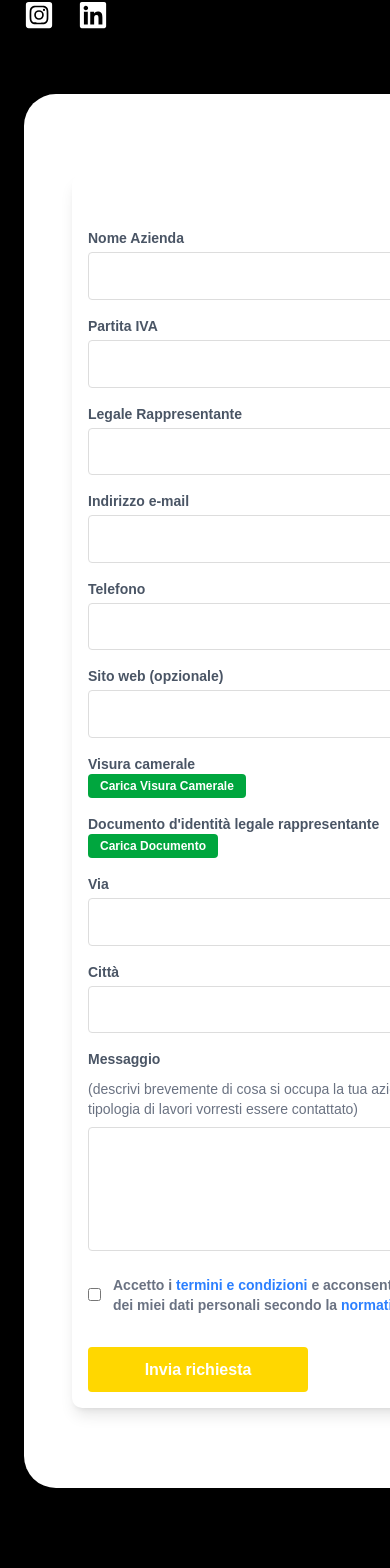
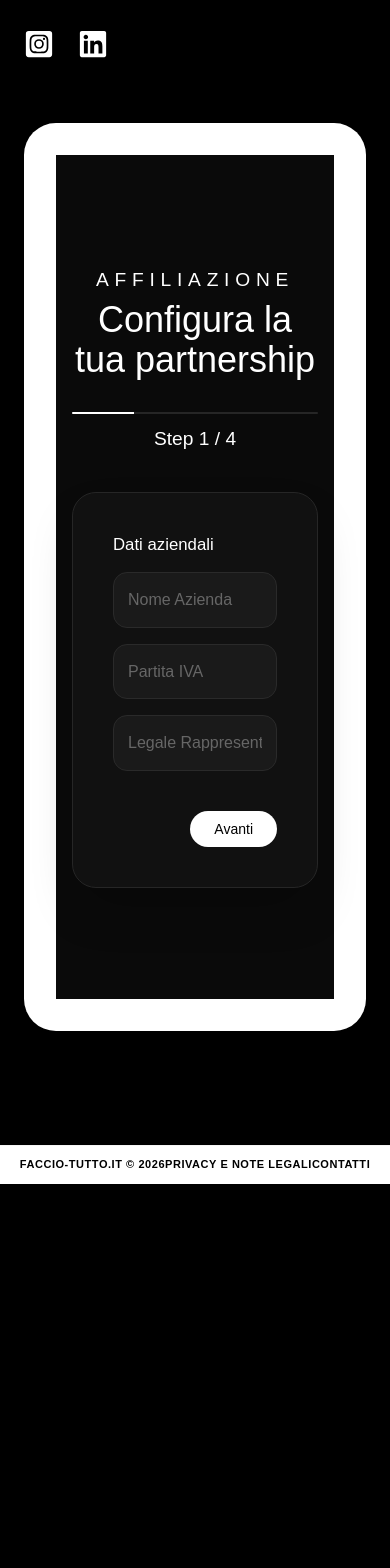
Before and after one commit to faccio-tutto/faccio-tutto, a Next.js app: page /affiliazione/azienda in a window 390 px wide. Shown: the part 3080-4648 px from the top of the page. After the commit the page ends 4264 px from the top, so only its background shows below. Built offline with nearby package versions, Linux system fonts and the light colour scheme.

Commit message:
Nuova pagina affiliazione azienda

```diff
--- a/app/affiliazione/azienda/ModuloContatti.js
+++ b/app/affiliazione/azienda/ModuloContatti.js
@@ -1,271 +1,491 @@
 "use client";
-import React, { useState, useRef } from 'react';
+
+import React, { useState } from "react";
 
 function ModuloContatti({ destinatarioEmail }) {
-  const [nome, setNome] = useState('');
-    const [cognome, setCognome] = useState('');
-  const [telefono, setTelefono] = useState('');
-  const [email, setEmail] = useState('');
-  const [via, setVia] = useState('');
- const [citta, setCitta] = useState('');
-  const [documento, setDocumento] = useState('');
-  const [messaggio, setMessaggio] = useState('');
+  const [step, setStep] = useState(1);
+
+  const [error, setError] = useState(null);
+  const [success, setSuccess] = useState(false);
+
+  const [nomeAzienda, setNomeAzienda] = useState("");
+  const [partitaIva, setPartitaIva] = useState("");
+  const [legaleRappresentante, setLegaleRappresentante] = useState("");
+
+  const [via, setVia] = useState("");
+const [citta, setCitta] = useState("");
+
+  const [email, setEmail] = useState("");
+  const [telefono, setTelefono] = useState("");
+  const [sitoWeb, setSitoWeb] = useState("");
+
+  const [messaggio, setMessaggio] = useState("");
+
   const [privacy, setPrivacy] = useState(false);
-  const [success, setSuccess] = useState(false);
-  const [error, setError] = useState(null);
-  // Nuovi stati per i campi aggiuntivi
-  const [nomeAzienda, setNomeAzienda] = useState('');
-  const [partitaIva, setPartitaIva] = useState('');
-  const [legaleRappresentante, setLegaleRappresentante] = useState('');
-  const [sitoWeb, setSitoWeb] = useState('');
-  const [visuraCamerale, setVisuraCamerale] = useState(null); // Inizializzato a null
-  const [documentoIdentita, setDocumentoIdentita] = useState(null); // Inizializzato a null
- const fileInputRefDocumento = useRef();
-const fileInputRefVisura = useRef();
 
-  const handleSubmit = async (e) => {
-    e.preventDefault();
+  const [visuraCamerale, setVisuraCamerale] = useState(null);
+  const [documentoIdentita, setDocumentoIdentita] = useState(null);
 
-    // Validazioni
-    if (!privacy) {
-      setError('Devi accettare i termini e le condizioni sulla privacy.');
-      return;
-    }
-    if (!email) {
-      setError('L\'email è obbligatoria.');
-      return;
-    }
-    if (!nomeAzienda || !partitaIva || !legaleRappresentante) {
-      setError('Nome Azienda, Partita IVA, e Legale Rappresentante sono obbligatori.');
-      return;
-    }
-    if (!/^[^\s@]+@[^\s@]+\.[^\s@]+$/.test(email)) {
-      setError('Email non valida.');
-      return;
-    }
+  const next = () => {
     setError(null);
 
-      if (fileInputRefDocumento.current) fileInputRefDocumento.current.value = null;
-if (fileInputRefVisura.current) fileInputRefVisura.current.value = null;
+    if (step === 1) {
+      if (!nomeAzienda || !partitaIva || !legaleRappresentante)
+        return setError("Completa i dati aziendali");
 
-    // Costruisci il body della richiesta con FormData
+      if (!/^\d{11}$/.test(partitaIva))
+        return setError("Partita IVA non valida");
+    }
+
+    if (step === 2) {
+      if (!email) return setError("Email obbligatoria");
+    }
+
+    setStep(step + 1);
+  };
+
+  const prev = () => {
+    setError(null);
+    setStep(step - 1);
+  };
+
+  const submit = async () => {
+    if (!privacy) return setError("Accetta privacy");
+
     const formData = new FormData();
-    formData.append('tipoUtente', 'azienda');
-    formData.append('nome', nome);
-    formData.append('cognome', cognome);
-    formData.append('nomeAzienda', nomeAzienda);
-    formData.append('partitaIva', partitaIva);
-    formData.append('legaleRappresentante', legaleRappresentante);
-    formData.append('email', email);
-    formData.append('telefono', telefono);
-    formData.append('sitoWeb', sitoWeb);
-    formData.append('via', via);
-    formData.append('citta', citta);
-    formData.append('messaggio', messaggio);
-    formData.append('documento', documento);
-    formData.append('destinatarioEmail', destinatarioEmail); // lo passi dal componente
 
-   if (!/^\d{11}$/.test(partitaIva)) {
-  setError('La Partita IVA deve contenere 11 cifre.');
-  return;
-}
-    if (visuraCamerale) formData.append('visuraCamerale', visuraCamerale);
-if (documentoIdentita) formData.append('documentoIdentita', documentoIdentita);
+    formData.append("tipoUtente", "azienda");
+    formData.append("nomeAzienda", nomeAzienda);
+    formData.append("partitaIva", partitaIva);
+    formData.append("legaleRappresentante", legaleRappresentante);
+    formData.append("via", via);
+    formData.append("citta", citta);
+    formData.append("email", email);
+    formData.append("telefono", telefono);
+    formData.append("sitoWeb", sitoWeb);
+    formData.append("messaggio", messaggio);
+    formData.append("destinatarioEmail", destinatarioEmail);
 
-  try {
-      const res = await fetch('/api/invia-email-formidable', {
-  method: 'POST',
+    if (visuraCamerale)
+      formData.append("visuraCamerale", visuraCamerale);
+
+    if (documentoIdentita)
+      formData.append("documentoIdentita", documentoIdentita);
+
+    const res = await fetch("/api/invia-email-formidable", {
+      method: "POST",
       body: formData,
     });
 
    if (res.ok) {
   setSuccess(true);
-setNome('');
-setCognome('');
-setTelefono('');
-setEmail('');
-setVia('');
-setCitta('');
-setDocumento('');
-setMessaggio('');
+
+  setTimeout(() => {
+    setSuccess(false);
+
+    // 🔁 TORNA ALLO STEP 1
+    setStep(1);
+
+    // RESET CAMPI
+    setNomeAzienda("");
+    setPartitaIva("");
+    setLegaleRappresentante("");
+    setVia("");
+    setCitta("");
+    setEmail("");
+    setTelefono("");
+    setSitoWeb("");
+    setVia("");
+    setCitta("");
+    setMessaggio("");
     setPrivacy(false);
-setNomeAzienda('');
-setPartitaIva('');
-setLegaleRappresentante('');
-setSitoWeb('');
+
     setVisuraCamerale(null);
     setDocumentoIdentita(null);
-
- } else {
-       let errorMsg = 'Errore nell\'invio del modulo.';
-
-      try {
-        const err = await res.json();
-        errorMsg = err?.error || errorMsg;
-      } catch {
-        // Fallimento nel parsing JSON, uso messaggio generico
+  }, 3000);
 }
-      console.error("Errore:", errorMsg);
-      alert(errorMsg);
-    }
-  } catch (error) {
-    console.error("Errore di rete:", error);
-    alert("Errore di rete. Riprova.");
-  }
+    else setError("Errore invio");
   };
 
-  const handleVisuraChange = (e) => {
-    const file = e.target.files?.[0] || null;
-    setVisuraCamerale(file);
-  };
-
-  const handleDocumentoChange = (e) => {
-      const file = e.target.files?.[0] || null;
-      setDocumentoIdentita(file);
+  if (success) {
+    return (
+      <div className="h-screen flex items-center justify-center bg-[#0a0a0a] text-white">
+        <div className="text-center">
+          <h1 className="text-3xl font-light tracking-wide">
+            Richiesta inviata
+          </h1>
+          <p className="text-neutral-500 mt-3">
+            Ti contatteremo a breve
+          </p>
+        </div>
+      </div>
+    );
   }
 
   return (
-    <div id="modulo-contatti" className="flex justify-center items-start px-4 py-12 w-full">
-      {success ? (
-        <div className="text-green-500 font-bold text-xl">Messaggio inviato con successo!</div>
-      ) : (
-        <form onSubmit={handleSubmit} className="space-y-4 w-full max-w-md">
-          <div className="space-y-4 p-4 rounded-lg shadow-lg bg-white">
-            <h2 className="text-2xl font-bold text-center text-gray-800">Modulo di Contatto</h2>
-            <p className="text-sm text-gray-500 text-center"></p>
-            {error && <div className="text-red-500">{error}</div>}
+    <div className="min-h-screen bg-[#0a0a0a] text-white flex items-center justify-center px-4">
 
-            {/* Campi aggiuntivi */}
-            <div>
-              <label htmlFor="nomeAzienda" className="block text-sm text-left font-medium text-gray-600">Nome Azienda</label>
-              <input type="text" id="nomeAzienda" value={nomeAzienda} onChange={(e) => setNomeAzienda(e.target.value)} className="mt-1 p-3 border rounded-md w-full text-black" required />
-            </div>
-            <div>
-              <label htmlFor="partitaIva" className="block text-sm text-left font-medium text-gray-600">Partita IVA</label>
-              <input type="text" id="partitaIva" value={partitaIva} onChange={(e) => setPartitaIva(e.target.value)} className="mt-1 p-3 border rounded-md w-full text-black" required />
-            </div>
-            <div>
-              <label htmlFor="legaleRappresentante" className="block text-sm text-left font-medium text-gray-600">Legale Rappresentante</label>
-              <input type="text" id="legaleRappresentante" value={legaleRappresentante} onChange={(e) => setLegaleRappresentante(e.target.value)} className="mt-1 p-3 border rounded-md w-full text-black" required />
-            </div>
-            <div>
-              <label htmlFor="email" className="block text-sm text-left font-medium text-gray-600">Indirizzo e-mail</label>
-              <input type="email" id="email" value={email} onChange={(e) => setEmail(e.target.value)} className="mt-1 p-3 border rounded-md w-full text-black" required />
-            </div>
-            <div>
-              <label htmlFor="telefono" className="block text-sm text-left font-medium text-gray-600">Telefono</label>
-              <input type="tel" id="telefono" value={telefono} onChange={(e) => setTelefono(e.target.value)} className="mt-1 p-3 border rounded-md w-full text-black" />
+      {/* CARD */}
+      <div className="w-full max-w-4xl">
+
+        {/* HEADER */}
+        <div className="mb-8 text-center">
+          <p className="text-xs tracking-[0.3em] text-neutral-500 uppercase">
+            Affiliazione
+          </p>
+
+          <h1 className="text-4xl font-light mt-2">
+            Configura la tua partnership
+          </h1>
         </div>
 
+        {/* PROGRESS */}
+        <div className="mb-10">
+          <div className="h-[2px] bg-neutral-800 rounded-full overflow-hidden">
+            <div
+              className="h-full bg-white transition-all duration-500"
+              style={{ width: `${(step / 4) * 100}%` }}
+            />
+          </div>
+
+          <p className="text-center text-xs text-neutral-500 mt-3">
+            Step {step} / 4
+          </p>
+        </div>
+
+        {/* MODAL CARD */}
+        <div className="bg-[#111] border border-neutral-800 rounded-3xl p-10 shadow-2xl">
+
+          {error && (
+            <div className="text-red-400 text-sm mb-6">
+              {error}
+            </div>
+          )}
+
+          {/* STEP 1 */}
+          {step === 1 && (
+            <div className="space-y-4">
+              <h2 className="text-xl font-light">
+                Dati aziendali
+              </h2>
+
+              <input
+                placeholder="Nome Azienda"
+                value={nomeAzienda}
+                onChange={(e) => setNomeAzienda(e.target.value)}
+                className="input"
+              />
+
+              <input
+                placeholder="Partita IVA"
+                value={partitaIva}
+                onChange={(e) => setPartitaIva(e.target.value)}
+                className="input"
+              />
+
+              <input
+                placeholder="Legale Rappresentante"
+                value={legaleRappresentante}
+                onChange={(e) => setLegaleRappresentante(e.target.value)}
+                className="input"
+              />
+            </div>
+          )}
+
+          {/* STEP 2 */}
+          {step === 2 && (
+            <div className="space-y-4">
+              <h2 className="text-xl font-light">
+                Contatti
+              </h2>
+
+               <input
+                placeholder="Via"
+                value={via}
+                onChange={(e) => setVia(e.target.value)}
+                className="input"
+              />
+
+                <input
+                  placeholder="Città"
+                  value={citta}
+                  onChange={(e) => setCitta(e.target.value)}
+                  className="input"
+                />
+
+
+              <input
+                placeholder="Email"
+                value={email}
+                onChange={(e) => setEmail(e.target.value)}
+                className="input"
+              />
+
+              <input
+                placeholder="Telefono"
+                value={telefono}
+                onChange={(e) => setTelefono(e.target.value)}
+                className="input"
+              />
+
+              <input
+                placeholder="Sito web"
+                value={sitoWeb}
+                onChange={(e) => setSitoWeb(e.target.value)}
+                className="input"
+              />
+            </div>
+          )}
+
+          {/* STEP 3 */}
+
+{step === 3 && (
+
+  <div className="space-y-6">
+
+    <h2 className="text-xl font-light">
+
+      Documenti
+
+    </h2>
+
+    {/* VISURA */}
+
     <div>
-              <label htmlFor="sitoWeb" className="block text-sm text-left font-medium text-gray-600">Sito web (opzionale)</label>
-              <input type="text" id="sitoWeb" value={sitoWeb} onChange={(e) => setSitoWeb(e.target.value)} className="mt-1 p-3 border rounded-md w-full text-black" />
+
+      <p className="text-xs text-neutral-500 mb-2">
+
+        Visura camerale
+
+      </p>
+
+      <label className="block border border-neutral-700 bg-[#1a1a1a] hover:bg-[#222] transition cursor-pointer rounded-2xl p-6 text-center">
+
+        <input
+
+          type="file"
+
+          accept=".pdf"
+
+          className="hidden"
+
+          onChange={(e) =>
+
+            setVisuraCamerale(
+
+              e.target.files?.[0]
+
+            )
+
+          }
+
+        />
+
+        <div className="text-sm text-neutral-300">
+
+          {visuraCamerale
+
+            ? visuraCamerale.name
+
+            : "Carica visura camerale"}
+
         </div>
+
+        <div className="text-xs text-neutral-500 mt-2">
+
+          PDF • clicca per selezionare
+
+        </div>
+
+      </label>
+
+    </div>
+
+    {/* DOCUMENTO */}
+
     <div>
-              <label className="block text-sm text-left font-medium text-gray-600">Visura camerale</label>
-              <div className="flex flex-col items-start">
+
+      <p className="text-xs text-neutral-500 mb-2">
+
+        Documento identità
+
+      </p>
+
+      <label className="block border border-neutral-700 bg-[#1a1a1a] hover:bg-[#222] transition cursor-pointer rounded-2xl p-6 text-center">
+
         <input
+
           type="file"
-                  id="visuraCamerale"
-                  accept=".pdf"
-                  onChange={handleVisuraChange}
+
+          accept="image/*,.pdf"
+
           className="hidden"
+
+          onChange={(e) =>
+
+            setDocumentoIdentita(
+
+              e.target.files?.[0]
+
+            )
+
+          }
+
         />
-                <label
-                  htmlFor="visuraCamerale"
-                  className="inline-block bg-green-600 text-white font-semibold px-3 py-1 rounded cursor-pointer hover:bg-green-700 text-xs"
+
+        <div className="text-sm text-neutral-300">
+
+          {documentoIdentita
+
+            ? documentoIdentita.name
+
+            : "Carica documento d'identità"}
+
+        </div>
+
+        <div className="text-xs text-neutral-500 mt-2">
+
+          JPG / PDF • clicca per selezionare
+
+        </div>
+
+      </label>
+
+    </div>
+
+    {/* MESSAGGIO */}
+
+    <textarea
+
+      placeholder="Messaggio"
+
+      value={messaggio}
+
+      onChange={(e) =>
+
+        setMessaggio(e.target.value)
+
+      }
+
+      className="input h-28"
+
+    />
+
+  </div>
+
+)}
+
+          {/* STEP 4 */}
+          {step === 4 && (
+            <div className="space-y-4">
+              <h2 className="text-xl font-light">
+                Conferma
+              </h2>
+
+              <div className="text-sm text-neutral-400 space-y-1">
+                <p>{nomeAzienda}</p>
+                <p>{partitaIva}</p>
+                <p>{legaleRappresentante}</p>
+                <p>{via}</p>
+                <p>{citta}</p>
+                <p>{email}</p>
+                <p>{telefono}</p>
+              </div>
+
+            <div className="flex items-start gap-0 pt-2">
+
+              <input
+                type="checkbox"
+                checked={privacy}
+                onChange={(e) =>
+                  setPrivacy(e.target.checked)
+                }
+                className="mt-1"
+              />
+
+              <div className="text-s text-neutral-500 leading-relaxed">
+
+                Accetto i{" "}
+
+                <a
+                  href="/termini e condizioni.pdf"
+                  className="text-white hover:opacity-70 transition"
                 >
-                  Carica Visura Camerale
-                </label>
-                {visuraCamerale && (
+                  termini e condizioni
+                </a>
+
+                {" "}e acconsento al trattamento
+                dei dati personali secondo la{" "}
+
                 <a
-    href={URL.createObjectURL(visuraCamerale)}
-    target="_blank"
-    rel="noopener noreferrer"
-    className="text-sm text-blue-500 underline mt-1"
+                  href="/normativa privacy.pdf"
+                  className="text-white hover:opacity-70 transition"
                 >
-    Visura camerale: {visuraCamerale.name}
+                  normativa privacy
                 </a>
+
+              </div>
+
+            </div>
+            </div>
+          )}
+
+          {/* NAV */}
+          <div className="flex justify-between mt-10">
+            {step > 1 ? (
+              <button
+                onClick={prev}
+                className="text-neutral-400 text-sm"
+              >
+                Indietro
+              </button>
+            ) : (
+              <div />
+            )}
+
+            {step < 4 ? (
+              <button
+                onClick={next}
+                className="px-6 py-2 bg-white text-black rounded-full text-sm"
+              >
+                Avanti
+              </button>
+            ) : (
+              <button
+                onClick={submit}
+                className="px-6 py-2 bg-white text-black rounded-full text-sm"
+              >
+                Invia
+              </button>
             )}
           </div>
         </div>
-
-            <div>
-              <label className="block text-sm text-left font-medium text-gray-600">Documento d'identità legale rappresentante</label>
-              <div className="flex flex-col items-start">
-                <input
-                  type="file"
-                  id="documentoIdentita"
-                  accept="image/*,.pdf"
-                  onChange={handleDocumentoChange}
-                  className="hidden"
-                />
-                <label
-                  htmlFor="documentoIdentita"
-                  className="inline-block bg-green-600 text-white font-semibold px-3 py-1 rounded cursor-pointer hover:bg-green-700 text-xs"
-                >
-                  Carica Documento
-                </label>
-                {documentoIdentita && (
-                  <a
-    href={URL.createObjectURL(documentoIdentita)}
-    target="_blank"
-    rel="noopener noreferrer"
-    className="text-sm text-blue-500 underline mt-1"
-  >
-    Documento d'identità: {documentoIdentita.name}
-  </a>
-)}
-              </div>
       </div>
 
-            {/* Fine campi aggiuntivi */}
-            <div>
-              <label htmlFor="via" className="block text-sm text-left font-medium text-gray-600">Via</label>
-              <input type="text" id="via" value={via} onChange={(e) => setVia(e.target.value)} className="mt-1 p-3 border rounded-md w-full text-black" />
-            </div>
-            <div>
-              <label htmlFor="citta" className="block text-sm text-left font-medium text-gray-600">Città</label>
-<input type="text" id="citta" value={citta} onChange={(e) => setCitta(e.target.value)} className="mt-1 p-3 border rounded-md w-full text-black" />
-            </div>
-            <div>
-              <label htmlFor="messaggio" className="block text-sm text-left font-medium text-gray-600 -mb-4">Messaggio</label>
-              <br />
-              <span className="text-gray-500 text-sm text-left block mb-1">
-                (descrivi brevemente di cosa si occupa la tua azienda e per quale tipologia di lavori vorresti essere contattato)
-              </span>
-              <div className="text-black flex flex-col items-start"></div>
-              <textarea id="messaggio" value={messaggio} onChange={(e) => setMessaggio(e.target.value)} rows={4} className="mt-1 p-3 border rounded-md w-full text-black"></textarea>
-            </div>
-            <div className="flex items-center">
-              <input
-                type="checkbox"
-                className="mr-3"
-                checked={privacy}
-                onChange={(e) => setPrivacy(e.target.checked)}
-              />
-              <label className="text-sm text-gray-500 whitespace-nowrap">
-                Accetto i{' '}
-                <a href="/termini e condizioni.pdf" className="text-blue-500">termini e condizioni</a>{' '}
-                e acconsento al trattamento
-                <br />
-                dei miei dati personali secondo la{' '}
-                <a href="/normativa privacy.pdf" className="text-blue-500">normativa sulla privacy.</a>
-              </label>
-            </div>
+      {/* STYLE */}
+      <style jsx>{`
+        .input {
+          width: 100%;
+          padding: 14px;
+          border-radius: 14px;
+          background: #1a1a1a;
+          border: 1px solid #2a2a2a;
+          color: white;
+          outline: none;
+          transition: 0.3s;
+        }
 
-            <button
-              type="submit"
-              className="bg-blue-400 hover:bg-yellow-500 text-white font-bold py-2 px-4 rounded w-full mt-4"
-            >
-              Invia richiesta
-            </button>
-          </div>
-        </form>
-      )}
+        .input::placeholder {
+          color: #666;
+        }
+
+        .input:focus {
+          border-color: white;
+          background: #151515;
+        }
+      `}</style>
     </div>
   );
 }
 
 export default ModuloContatti;
-export { ModuloContatti };
--- a/app/affiliazione/azienda/page.tsx
+++ b/app/affiliazione/azienda/page.tsx
@@ -255,7 +255,7 @@ export default function AffiliazioneAzienda() {
                 whileInView={{ opacity: 1, x: 0 }}
                 viewport={{ once: true }}
                 transition={{ duration: 0.8 }}
-                className="bg-white rounded-[2rem] p-8 md:p-12 shadow-2xl"
+                className="bg-white rounded-[2rem] p-8 md:p-0 shadow-2xl"
               >
                 <ModuloContatti destinatarioEmail="affiliazione@faccio-tutto.it" />
               </motion.div>
--- a/app/affiliazione/page.tsx
+++ b/app/affiliazione/page.tsx
@@ -239,7 +239,7 @@ export default function AffiliazionePage() {
                     e trova nuovi clienti.
                   </p>
 
-                  <Link href="/affiliazione/azienda">
+                  <Link href="/affiliazione/azienda#modulo-contatti">
                     <button className="mt-8 inline-flex items-center gap-3 bg-white text-black px-8 py-3 rounded-full font-semibold hover:bg-neutral-200 transition">
 
                       Scopri di più
```
Lines whose indentation alone changed are shown as unchanged.
